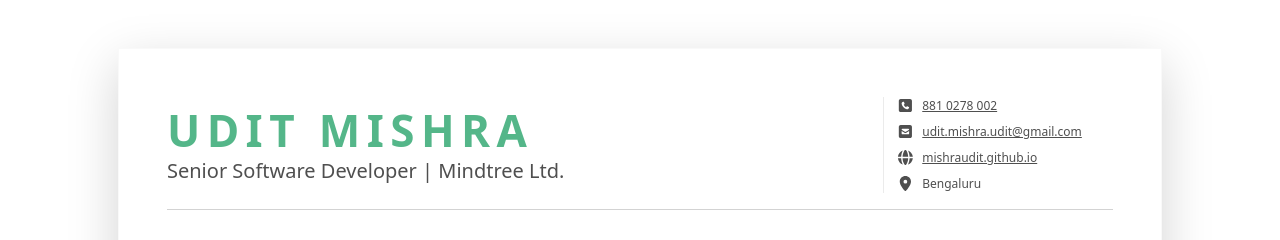
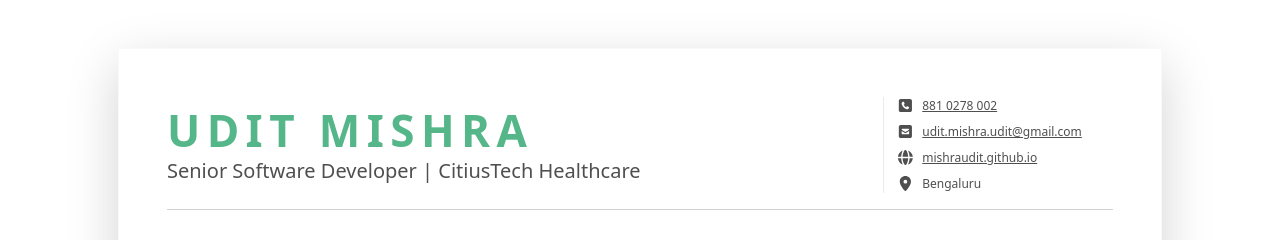
Before and after one commit to MishraUdit/mishraudit.github.io, a plain HTML site: page index.html in a window 1280 px wide. Shown: the top 240 px of the page. Drawn offline with Linux system fonts and the light colour scheme.

Commit message:
Updated headline

```diff
--- a/index.html
+++ b/index.html
@@ -37,7 +37,7 @@
               <div class="resume-title col-12 col-md-6 col-lg-8 col-xl-9">
                 <h2 class="resume-name mb-0 text-uppercase">Udit Mishra</h2>
                 <div class="resume-tagline mb-3 mb-md-0">
-                  Senior Software Developer | Mindtree Ltd.
+                  Senior Software Developer | CitiusTech Healthcare
                 </div>
               </div>
               <!--//resume-title-->
```
